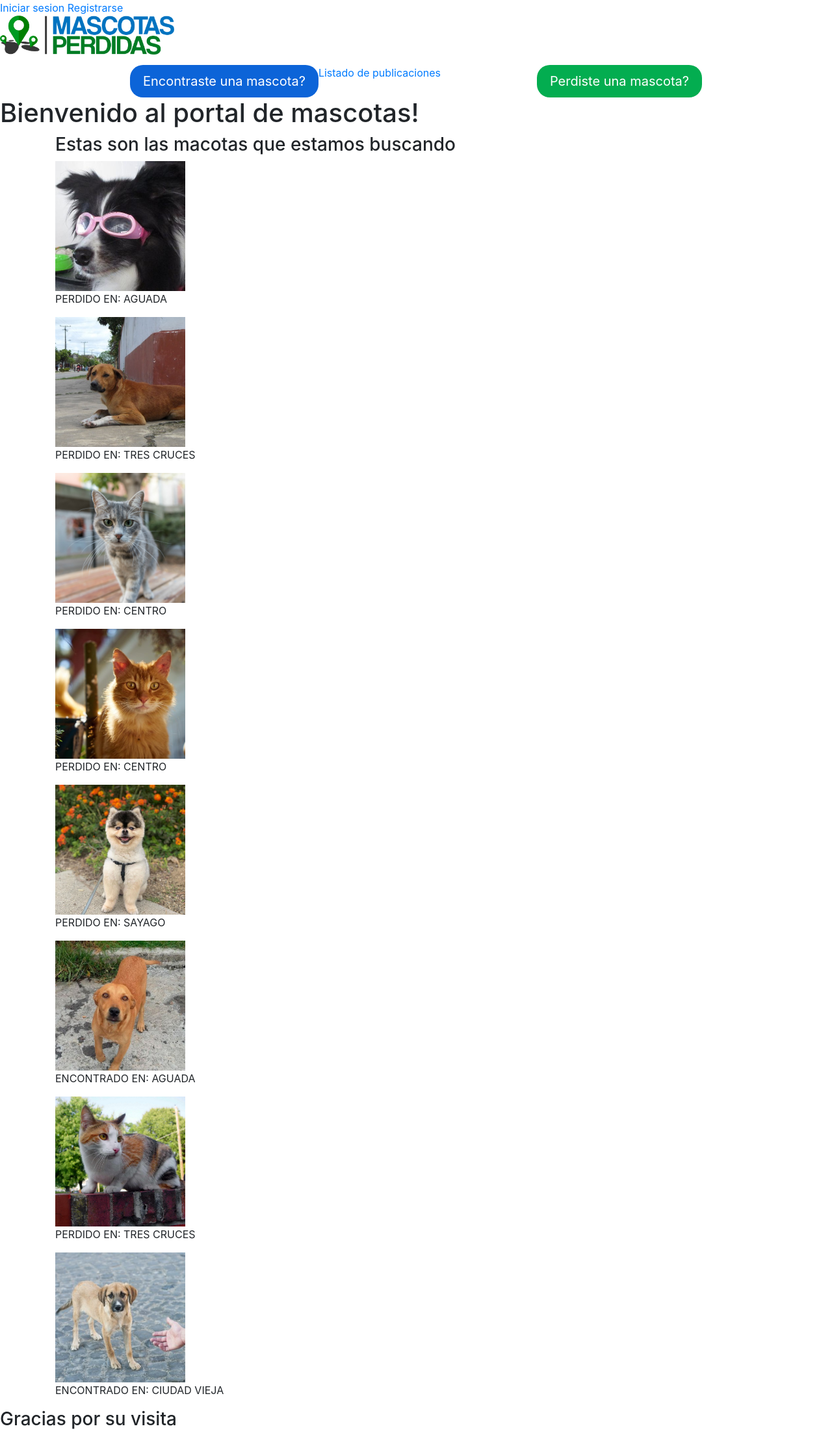
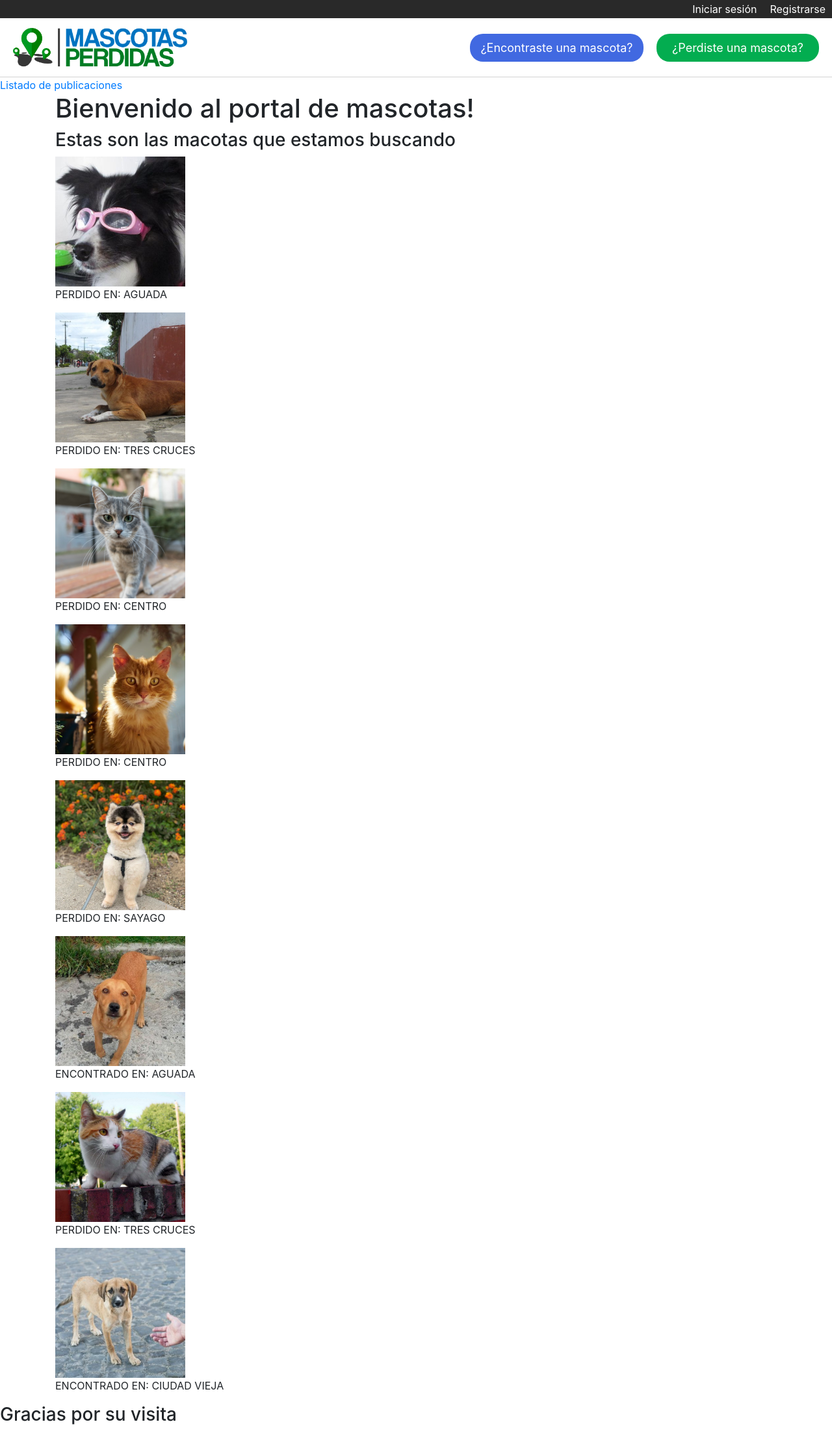
Before and after one commit to Shadowpride/Mascotas-Perdidas.uy, a Django app: page / in a window 1280 px wide. Shown: the whole page at 65% size. Run offline with Django 3.2, Linux system fonts and the light colour scheme; data comes from the database, SQL or seed files in the repository; both versions use the stored data as it was after the commit; parts of the project's set-up code (start-up, migrations or seed data) failed here and were passed over; some libraries are stand-ins or nearby versions.

Commit message:
CSS en el header y el la barra de login-logout

```diff
--- a/Mascotasperdidas/Mascotasperdidas/static/css/style.css
+++ b/Mascotasperdidas/Mascotasperdidas/static/css/style.css
@@ -1,61 +1,114 @@
+/*   ------------------   LOGIN Y LOGOUT   ------------------   */
+
+#login_logout{
+  background-color: rgb(41, 41, 41);
+
+  overflow: hidden;
+}
+
+#login_logout > a {
+
+  display: inline-block;
+
+  padding:  2px 10px 0px 10px;
+
+  color: white;
+
+  text-decoration: none;
+  border-bottom: rgb(41, 41, 41) 2px solid;
+
+  float: right;
+}
+
+#login_logout > a:hover {
+  border-bottom: grey 2px solid;
+}
 
 
-.imagenes {
+/*   ------------------   HEADER PRINCIPAL   ------------------   */
+
+#header_principal {
+  padding: 15px 20px;
+
+  background-color: white;
+
+  border-bottom: lightgray 1px solid;
+
+  overflow: hidden;
+
+  position: sticky;
+  top: 0;
+
+  z-index: 1;
+}
+
+#logotipo {
+  margin: 0;
+  float: left;
+}
+
+#encontrado_perdido {
+  display: inline-block;
+
+  float: right;
+
+  position: relative;
+  top: 9px;
+}
+
+#boton_encontrada{
+  display: inline-block;
+
+  padding: 8px 16px;
+
+  text-decoration: none;
+  color: white;
+  font-size: 18px;
+
+  border-radius: 20px;
+  min-width: 250px;
+  text-align: center;
+
+  background-color: royalblue;
+
+  margin-right: 16px;
+}
+
+#boton_perdida{
+
+  display: inline-block;
+
+  padding: 8px 16px;
+
+  text-decoration: none;
+  color: white;
+
+  font-size: 18px;
+
+  border-radius: 20px;
+
+  min-width: 250px;
+
+  text-align: center;
+
+  background-color: rgb(3, 173, 80);
+}
+
+#boton_encontrada:hover, #boton_perdida:hover {
+  filter:brightness(0.6);
+}
+
+
+
+
+
+
+
+
+.imagenes{
   display: inline-block;
   position: relative;
   object-fit: cover;
   width:200px;
   height:200px;
 }
-
-
-
-#boton_encontrada{
-
-  display: inline-block;
-
-  padding: 10px 20px;
-
-  text-decoration: none;
-  color: white;
-
-  font-size: 20px;
-
-  border-radius: 20px;
-
-  min-width: 200px;
-
-  text-align: center;
-
-  background-color: rgb(12, 100, 216);
-
-  margin-left: 200px;
-
-  float: left;
-
-}
-
-#boton_perdida{
-
-  display: inline-block;
-
-  padding: 10px 20px;
-
-  text-decoration: none;
-  color: white;
-
-  font-size: 20px;
-
-  border-radius: 20px;
-
-  min-width: 200px;
-
-  text-align: center;
-
-  background-color: rgb(3, 173, 80);
-
-  float: right;
-
-  margin-right: 200px;
-
-}
--- a/Mascotasperdidas/Mascotasperdidas/templates/base.html
+++ b/Mascotasperdidas/Mascotasperdidas/templates/base.html
@@ -7,8 +7,9 @@
     <meta name="viewport" content="width=device-width, initial-scale=1.0">
     <title>MascotasPerdidas.uy | {% block title %}{% endblock %}</title>
 
+
+    <link rel="stylesheet" href="https://stackpath.bootstrapcdn.com/bootstrap/4.4.1/css/bootstrap.min.css" integrity="sha384-Vkoo8x4CGsO3+Hhxv8T/Q5PaXtkKtu6ug5TOeNV6gBiFeWPGFN9MuhOf23Q9Ifjh" crossorigin="anonymous">
     <link rel="stylesheet" href="{% static 'css/style.css' %}">
-    <link rel="stylesheet" href="https://stackpath.bootstrapcdn.com/bootstrap/4.4.1/css/bootstrap.min.css" integrity="sha384-Vkoo8x4CGsO3+Hhxv8T/Q5PaXtkKtu6ug5TOeNV6gBiFeWPGFN9MuhOf23Q9Ifjh" crossorigin="anonymous">
     {% block javascript %}{% endblock %}
 
 </head>
@@ -18,43 +19,55 @@
 
 <body>
 
-    {% if user.is_authenticated %}
-        <div>
-            <a href="#">Usuario {{ user.username }}</a>
-            <a href="{% url 'logout' %}">Cerrar sesion</a>  <!-- se importa automaticamente en el path de login -->
-            {% else %}
-            <a href="{% url 'login' %}">Iniciar sesion</a>
+    <!------------------   ESPACIO DE LOGIN Y LOGOUT   ------------------>
+
+    <div id="login_logout">
+
+        {% if user.is_authenticated %}
+            <a href="{% url 'logout' %}">Cerrar sesión</a>  <!-- se importa automaticamente en el path de login -->
+            <a href="#">Usuario: {{ user.username }}</a>
+
+        {% else %}
             <a href="{% url 'registro_usuario' %}">Registrarse</a>
-        </div>
+            <a href="{% url 'login' %}">Iniciar sesión</a>
+
+        {% endif %}
+
+    </div>
 
 
+    <!----------------------   HEADER PRINCIPAL   ---------------------->
 
-    {% endif %}
+    <header id="header_principal">
 
-    <header>
-
-        <figure>
+        <figure id="logotipo">
             <a href="{% url 'home' %}">
                 <img src="{% static 'img/Logo.png' %} "alt="logo" height="60px">
             </a>
         </figure>
 
+        <div id="encontrado_perdido">
+            <a href="{% url 'nuevo_ingreso_encontrado' %}" id="boton_encontrada">¿Encontraste una mascota?</a>
+            <a href="{% url 'nuevo_ingreso_perdido' %}" id="boton_perdida">¿Perdiste una mascota?</a>
+        </div>
+
     </header>
 
 
-
+    <!-------------------   LISTA DE PUBLICACIONES   ------------------->
 
     <article style="overflow: hidden;">
-        <a href="{% url 'nuevo_ingreso_encontrado' %}" id="boton_encontrada">Encontraste una mascota?</a>
-        <a href="{% url 'nuevo_ingreso_perdido' %}"id="boton_perdida">Perdiste una mascota?</a>
         <a href="{% url 'listado_publicaciones' %}">Listado de publicaciones</a>
     </article>
 
-    <h1>
-        Bienvenido al portal de mascotas!
-    </h1>
+
+    <!----------------------   SECTION PRINCIPAL   --------------------->
 
     <section class="container">
+        <h1>
+            Bienvenido al portal de mascotas!
+        </h1>
+
         {% block contenido %}
 
         {% endblock %}
```
Also changed, not shown: Mascotasperdidas/db.sqlite3.
